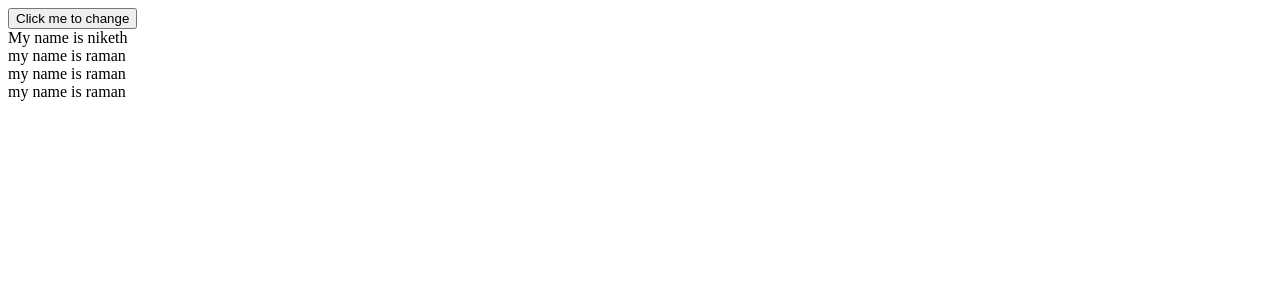
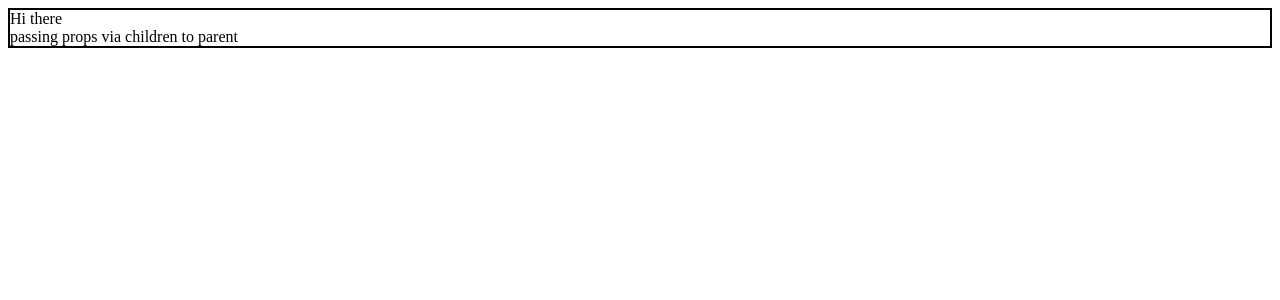
Before and after one commit to Niketh23/practice_devs, a React (Vite) app: page / in a window 1280 px wide. Shown: the top 300 px of the page. Built offline with nearby package versions, Linux system fonts and the light colour scheme.

Commit message:
children component code added

```diff
--- a/src/App.jsx
+++ b/src/App.jsx
@@ -1,11 +1,16 @@
 import './App.css'
+import ChildrenCode from './components/ChildrenCode'
 import Memo from './components/Memo'
 
 function App() {
 
   return (
     <>
-      <Memo/>
+      {/* <Memo/> */}
+      <ChildrenCode>
+        <div>Hi there</div>
+        <div>passing props via children to parent</div>
+      </ChildrenCode>
     </>
   )
 }
--- /dev/null
+++ b/src/components/ChildrenCode.jsx
@@ -0,0 +1,7 @@
+const ChildrenCode = ({children})=>{
+  return <div style={{border : "2px solid black"}}>
+    {children}
+  </div>
+}
+
+export default ChildrenCode;
--- a/src/components/Memo.jsx
+++ b/src/components/Memo.jsx
@@ -1,4 +1,4 @@
-import { memo, useState } from "react";
+import { Fragment, memo, useState } from "react";
 
 const Memo = () => {
   const [title, setTitle] = useState("My name is niketh");
@@ -24,10 +24,10 @@ const Memo = () => {
 //   return <>{title}</>;
 // };
 
-const Header = (function({title}){
-  return <>
+const Header = memo(function({title}){
+  return <Fragment>
   {title}
-  </>
+  </Fragment>
 })
 
 export default Memo;
```
